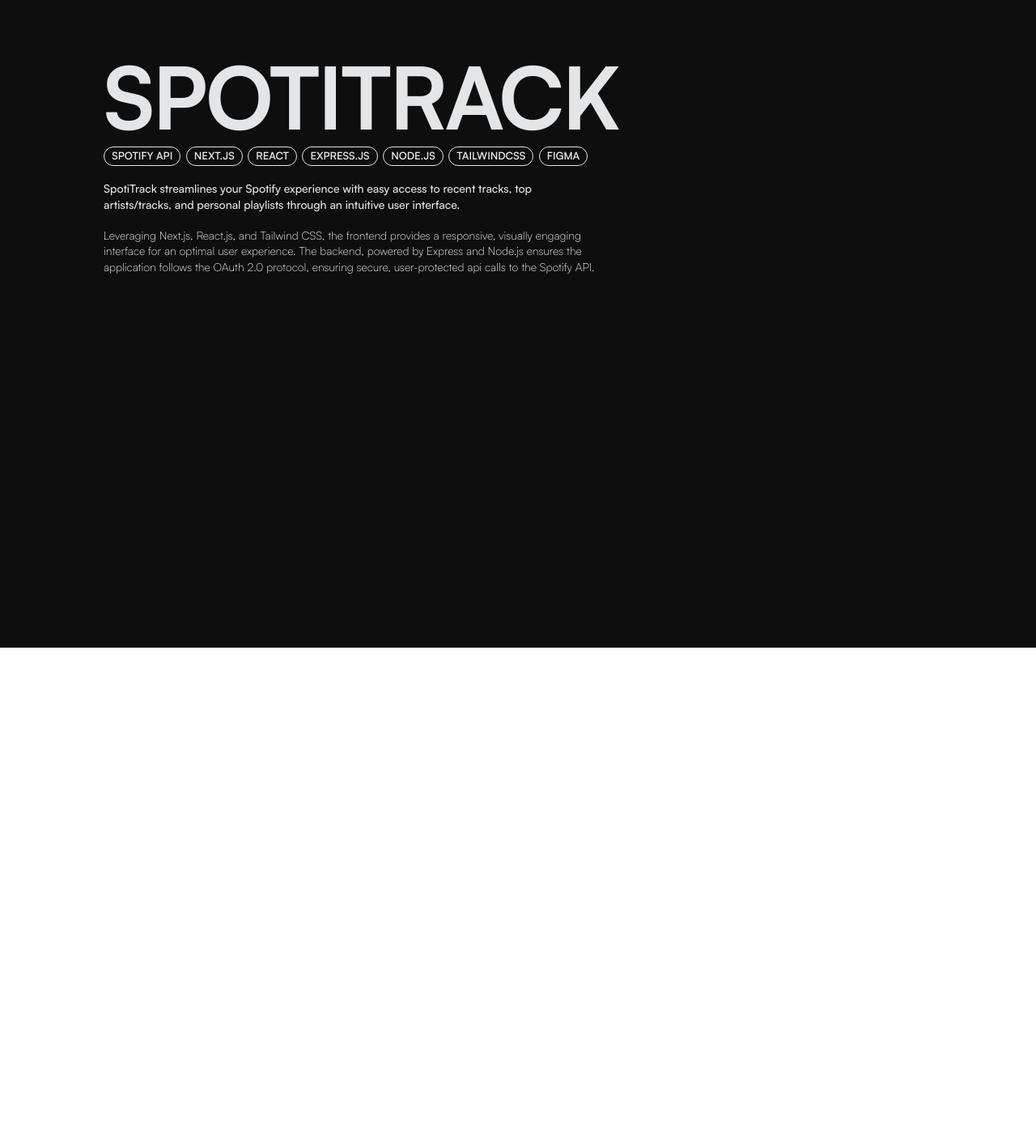
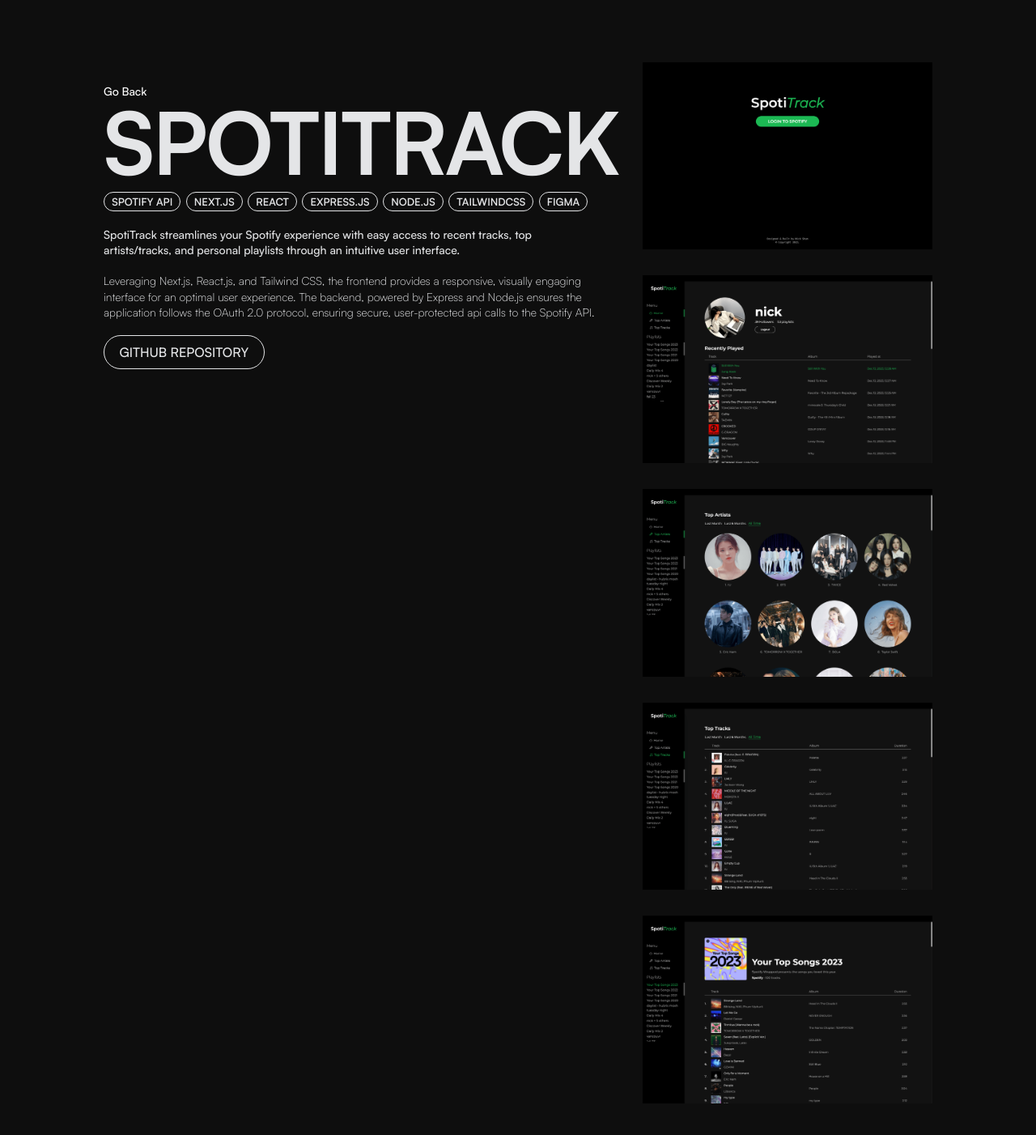
Before and after one commit to NickShum222/Website-V2, a Next.js app: page /projects/spotitrack in a window 1280 px wide. Shown: the top 1402 px of the page at 81% size. Before the commit the page ends 800 px from the top, so only its background shows below. Built offline with nearby package versions, Linux system fonts and the light colour scheme.

Commit message:
Added Images for SpotiTrack

```diff
--- a/src/components/Button/index.jsx
+++ b/src/components/Button/index.jsx
@@ -3,7 +3,7 @@ import styles from "./style.module.scss";
 const index = ({ label, className }) => {
   return (
     <div
-      className={`${className} uppercase text-primary bg-tertiary flex justify-center items-center cursor-pointer font-[700] tracking-tight`}
+      className={`${className}`}
     >
       <div className={styles.buttonContainer}>
         <div className={styles.perspectiveText}>
--- a/src/components/Button/style.module.scss
+++ b/src/components/Button/style.module.scss
@@ -31,7 +31,6 @@
   p {
     transition: all 0.5s cubic-bezier(0.76, 0, 0.24, 1);
     pointer-events: none;
-    text-transform: uppercase;
     &:nth-of-type(2) {
       position: absolute;
       transform-origin: bottom center;
--- a/src/pages/projects/spotitrack/index.jsx
+++ b/src/pages/projects/spotitrack/index.jsx
@@ -1,5 +1,13 @@
 import React from 'react'
-import { SEO } from '@/components'
+import { SEO, Button } from '@/components'
+import Link from 'next/link';
+import Image from 'next/image';
+import picture1 from "../../../../public/images/spotitrack/SpotiTrackLanding.png";
+import picture2 from "../../../../public/images/spotitrack/SpotiTrackDashboard.png";
+import picture3 from "../../../../public/images/spotitrack/SpotiTrackArtists.png";
+import picture4 from "../../../../public/images/spotitrack/SpotiTrackTracks.png";
+import picture5 from "../../../../public/images/spotitrack/SpotiTrackPlaylist.png";
+
 
 const tools = ["Spotify API", "Next.js", "React", "Express.js", "Node.js", "TailwindCSS",  "Figma"];
 const index = () => {
@@ -7,9 +15,17 @@ const index = () => {
       <section>
           <SEO theme={"dark"} />
           <div
-              className={`lg:px-[128px] md:px-[64px] min-h-[100dvh] w-[100dvw] px-[24px] py-[6%] flex flex-row justify-between items-start bg-secondary `}
+              className={`lg:px-[128px] md:px-[64px] min-h-[100dvh] w-[100dvw] px-[24px] py-[6%] flex lg:flex-row flex-col justify-between items-start bg-secondary `}
           >
-              <div className={"w-[60%] flex flex-col justify-start"}>
+              <div className={"lg:w-[60%] w-full flex flex-col justify-start lg:sticky lg:top-[4%]"}>
+                  <div className={"flex justify-start  mt-[3%] group"}>
+                      <Link
+                          scroll={false}
+                          href={"/"} className={"text-[1.089vw] text-center text-white font-[500] py-[1.25%] "}>
+                          <p>Go Back</p>
+                          <span className={"max-w-0 group-hover:max-w-full block bg-white transition-all duration-350 ease-in h-[2px]"}/>
+                      </Link>
+                  </div>
                   <div
                       className={
                           "lg:text-headingLgClamp md:text-[10vw] sm:text-[10.092vw] text-[12.427vw] leading-[0.8] tracking-tight font-[700] text-primary"
@@ -48,13 +64,46 @@ const index = () => {
                       >
                           Leveraging Next.js, React.js, and Tailwind CSS, the frontend provides a responsive, visually engaging interface for an optimal user experience. The backend, powered by Express and Node.js ensures the application follows the OAuth 2.0 protocol, ensuring secure, user-protected api calls to the Spotify API.
                       </p>
-                      <p
-                          className={
-                          "w-full text-primary leading-[1.4] font-[300] text-[1.089vw] mt-[3%]"
-                      }>
-
-                      </p>
+                      <div className={"flex justify-start gap-2 mt-[3%]"}>
+                          <Link
+                              target="_blank"
+                              href={"https://github.com/NickShum222/Spotify-Tracker"} className={"uppercase text-center text-primary border-solid border-[1px] border-primary font-[500] px-[3%] py-[1.25%] rounded-full"}>
+                              <Button label={"Github Repository"} className={""}/>
+                          </Link>
+                      </div>
                   </div>
+              </div>
+              <div className={"flex flex-col lg:w-[35%] w-full gap-8"}>
+                  <Image
+                  src={picture1}
+                  fit
+                  placeholder="blur"
+                  alt={"SpotiTrack Landing Page"}
+                  />
+                  <Image
+                      src={picture2}
+                      fit
+                      placeholder="blur"
+                      alt={"SpotiTrack Dashboard Page"}
+                  />
+                  <Image
+                      src={picture3}
+                      fit
+                      placeholder="blur"
+                      alt={"SpotiTrack Top Artists Page"}
+                  />
+                  <Image
+                      src={picture4}
+                      fit
+                      placeholder="blur"
+                      alt={"SpotiTrack Top Tracks Page"}
+                  />
+                  <Image
+                      src={picture5}
+                      fit
+                      placeholder="blur"
+                      alt={"SpotiTrack Playlist Page"}
+                  />
               </div>
           </div>
       </section>
--- a/src/sections/Contact.jsx
+++ b/src/sections/Contact.jsx
@@ -104,7 +104,7 @@ const Contact = () => {
               type="submit"
               className="text-center font-[700] w-full py-[2%] text-primary tracking-tight leading-[1.3] bg-tertiary rounded-[6px] lg:text-aboutParagraph md:text-[3.980vw] text-[6.361vw] "
             >
-              <Button label={"submit"} className="" />
+              <Button label={"submit"} className="uppercase text-primary bg-tertiary flex justify-center items-center cursor-pointer font-[700] tracking-tight" />
             </button>
             <div
               className={`text-green-700 lg:text-[16px] text-[14px] pt-3 mb-0 pb-0 ${
@@ -165,7 +165,7 @@ const Contact = () => {
             >
               <Button
                 label={"resume"}
-                className="text-center font-[700] w-full py-[2%] text-primary tracking-tight leading-[1.3] bg-tertiary rounded-[6px] lg:text-aboutParagraph md:text-[3.980vw] text-[6.361vw]"
+                className="uppercase  flex justify-center items-center cursor-pointer text-center font-[700] w-full py-[2%] text-primary tracking-tight leading-[1.3] bg-tertiary rounded-[6px] lg:text-aboutParagraph md:text-[3.980vw] text-[6.361vw]"
               />
             </Link>
           </BodyAnim>
--- a/src/sections/Projects.jsx
+++ b/src/sections/Projects.jsx
@@ -67,7 +67,7 @@ const Projects = () => {
                 <p className="font-[700] uppercase lg:text-headingLgClamp md:text-[10vw] sm:text-[10.092vw] text-[12.427vw] leading-[0.8] tracking-tight text-primary dark:text-tertiary">
                   {project.name}
                 </p>
-                {/*<RxExternalLink className="text-primary dark:text-tertiary md:inline hidden w-[2%] overflow-y-clip p-0 m-0 dark:text-teritary" />*/}
+                <p className={"text-primary font-[500] tracking-tight hidden lg:inline text-aboutParagraph"}>{project.description}</p>
               </div>
             </Link>
           ))}
--- a/src/sections/Services.jsx
+++ b/src/sections/Services.jsx
@@ -64,7 +64,7 @@ const Services = () => {
               my resume.
             </BodyAnim>
             <BodyAnim className="lg:text-aboutParagraph font-[300] md:text-[2.576vw] text-[4.589vw] text-grey2 dark:text-grey3 leading-[1.4]  mb-[2%]">
-              You can see the rest of my skills here.
+              The rest of my skills can be found here.
             </BodyAnim>
             <BodyAnim>
               <Link
@@ -74,7 +74,7 @@ const Services = () => {
               >
                 <Button
                   label={"Resume"}
-                  className="w-full text-center text-primary bg-tertiary font-[700] lg:text-[2.083vw] md:text-[3.980vw] text-[6.361vw] rounded-lg py-2"
+                  className="uppercase flex justify-center items-center cursor-pointer tracking-tight w-full text-center text-primary bg-tertiary font-[700] lg:text-[2.083vw] md:text-[3.980vw] text-[6.361vw] rounded-lg py-2"
                 />
               </Link>
             </BodyAnim>
--- a/src/styles/globals.scss
+++ b/src/styles/globals.scss
@@ -6,7 +6,6 @@
   margin: 0;
   padding: 0;
   box-sizing: border-box;
-  user-select: none;
   /* transition: all 0.25s ease; */
   @apply transition-colors;
   @apply duration-500;
```
Also changed, not shown: src/constants/index.js (+6 -3 lines).
